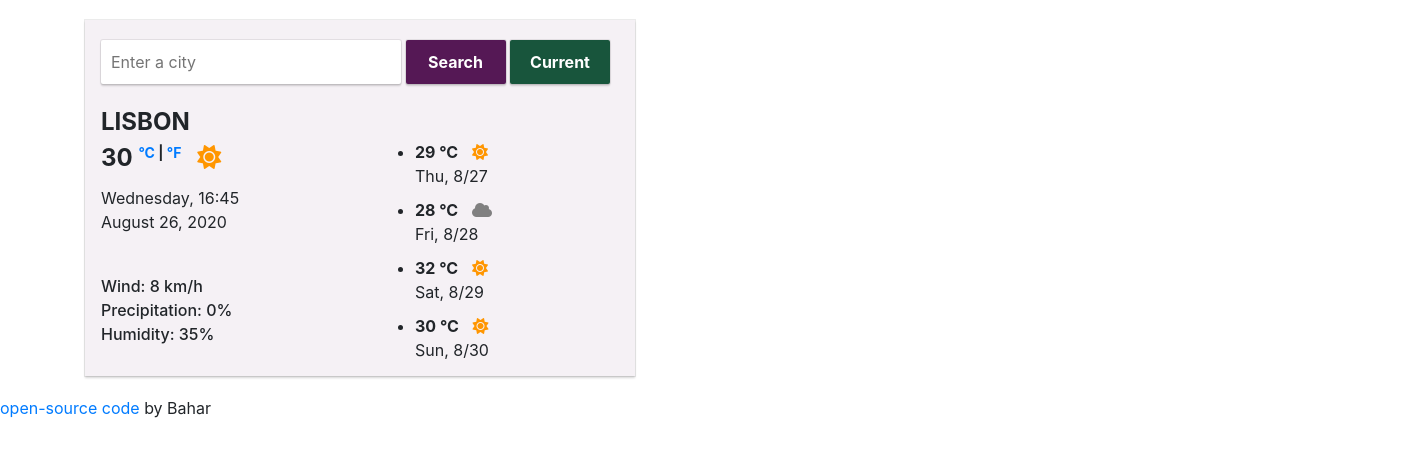
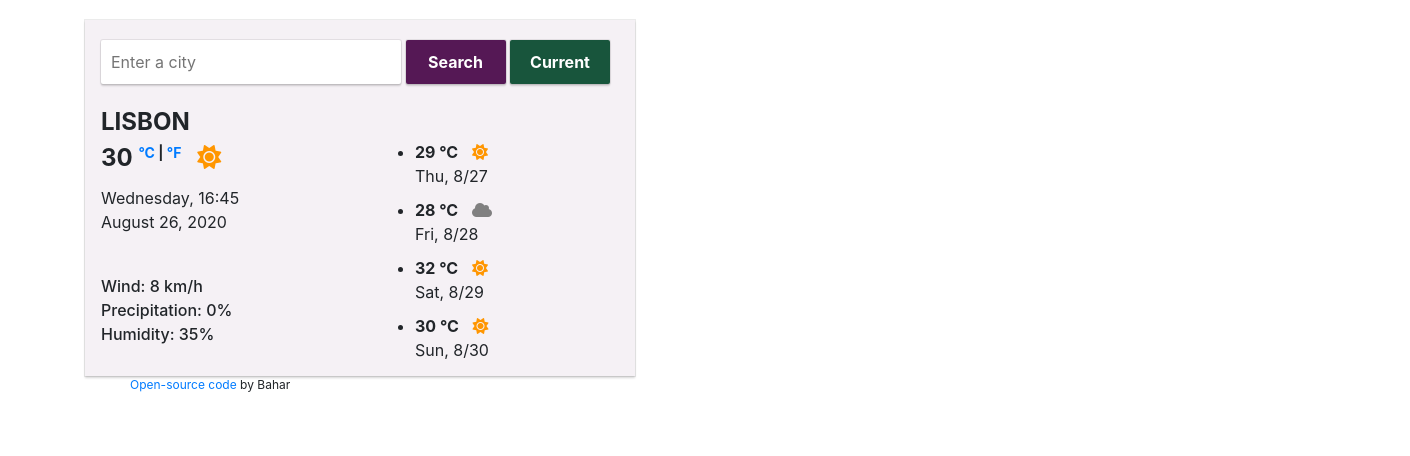
Before and after one commit to BaharSabet/WeatherApp, a plain HTML site: page index.html in a window 1280 px wide. Shown: the whole page, 1410 px wide, since content can reach past the window. Drawn offline with nearby package versions, Linux system fonts and the light colour scheme.

Commit message:
css file was edited

```diff
--- a/index.html
+++ b/index.html
@@ -90,8 +90,10 @@
       </div>
     </div>
     <div class="link">
-      <a href="https://github.com/BaharSabet/WeatherApp">open-source code</a> by
-      Bahar
+      <a href="https://github.com/BaharSabet/WeatherApp" target="blank"
+        >Open-source code</a
+      >
+      by Bahar
     </div>
     <script src="src/index.js"></script>
   </body>
--- a/src/styles.css
+++ b/src/styles.css
@@ -81,3 +81,10 @@ li {
   position: relative;
   left: 10px;
 }
+
+.link {
+  font-size: 12px;
+  position: relative;
+  left: 130px;
+  bottom: 20px;
+}
```
